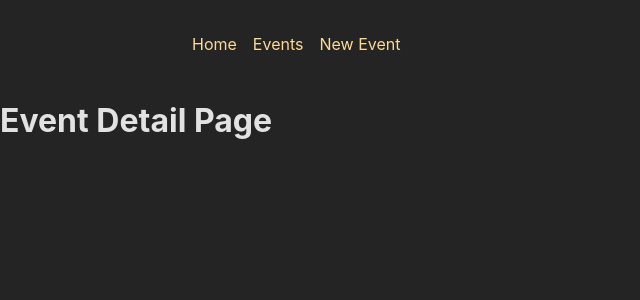
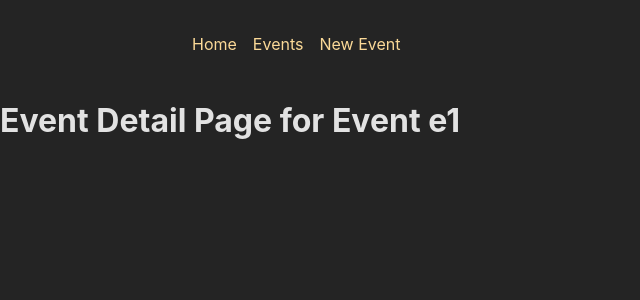
Before and after one commit to Richstar-plus/react-router-with-backend, a React (Vite) app in the folder react-frontend/: page /events/e1 in a window 1280 px wide. Shown: the top 300 px of the page, without its empty margins (0-640 px from the left). Built offline with nearby package versions, Linux system fonts and the light colour scheme.

Commit message:
Add dynamic event ID display to EventDetailPage

```diff
--- a/react-frontend/src/pages/EventDetail.jsx
+++ b/react-frontend/src/pages/EventDetail.jsx
@@ -1,3 +1,7 @@
+import { useParams } from "react-router-dom";
+
+
 export function EventDetailPage() {
-  return <h1>Event Detail Page</h1>;
+  const { id } = useParams();
+  return <h1>Event Detail Page for Event {id}</h1>;
 }
```
